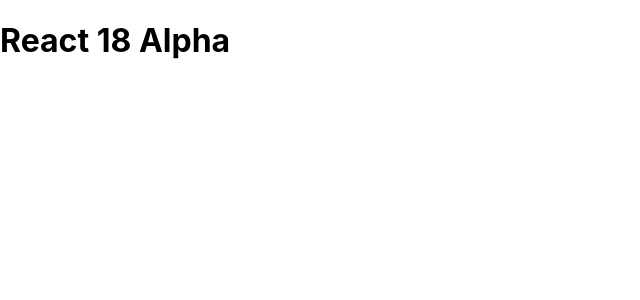
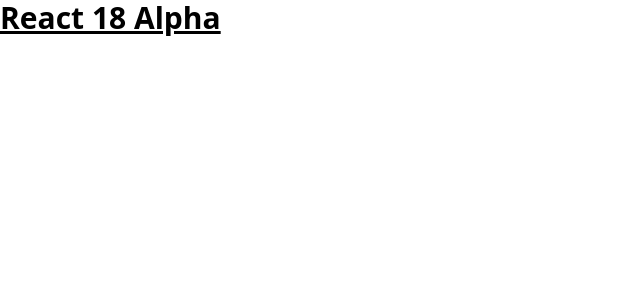
Before and after one commit to Ochiengsteven/metrics-app, a React (Create React App) app: page / in a window 1280 px wide. Shown: the top 300 px of the page, without its empty margins (0-640 px from the left). Built offline with nearby package versions, Linux system fonts and the light colour scheme.

Commit message:
INSTALL TAILWIND CSS

```diff
--- a/package.json
+++ b/package.json
@@ -58,6 +58,7 @@
     "stylelint": "^13.13.1",
     "stylelint-config-standard": "^21.0.0",
     "stylelint-csstree-validator": "^1.9.0",
-    "stylelint-scss": "^3.21.0"
+    "stylelint-scss": "^3.21.0",
+    "tailwindcss": "^3.3.3"
   }
 }
--- a/src/App.js
+++ b/src/App.js
@@ -2,7 +2,7 @@
 
 function App() {
   return (
-    <div className="App">
+    <div className="text-3xl font-bold underline">
       <h1>React 18 Alpha</h1>
     </div>
   );
--- a/src/index.css
+++ b/src/index.css
@@ -1,27 +1,3 @@
-body {
-  margin: 0;
-  font-family:
-    -apple-system,
-    BlinkMacSystemFont,
-    'Segoe UI',
-    'Roboto',
-    'Oxygen',
-    'Ubuntu',
-    'Cantarell',
-    'Fira Sans',
-    'Droid Sans',
-    'Helvetica Neue',
-    sans-serif;
-  -webkit-font-smoothing: antialiased;
-  -moz-osx-font-smoothing: grayscale;
-}
-
-code {
-  font-family:
-    source-code-pro,
-    Menlo,
-    Monaco,
-    Consolas,
-    'Courier New',
-    monospace;
-}
+@tailwind base;
+@tailwind components;
+@tailwind utilities;
--- /dev/null
+++ b/tailwind.config.js
@@ -0,0 +1,10 @@
+/** @type {import('tailwindcss').Config} */
+module.exports = {
+  content: [
+    './src/**/*.{js,jsx,ts,tsx}',
+  ],
+  theme: {
+    extend: {},
+  },
+  plugins: [],
+};
```
Also changed, not shown: 1 other file (tests, documents, lock files or other folders).
